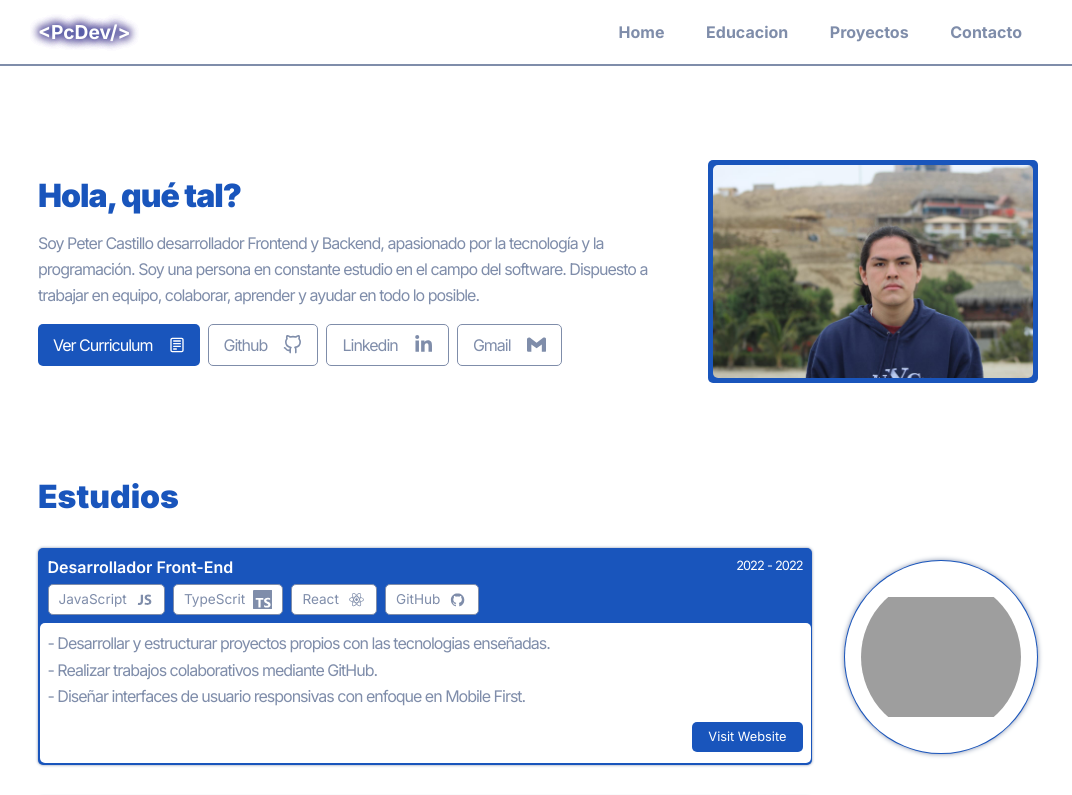
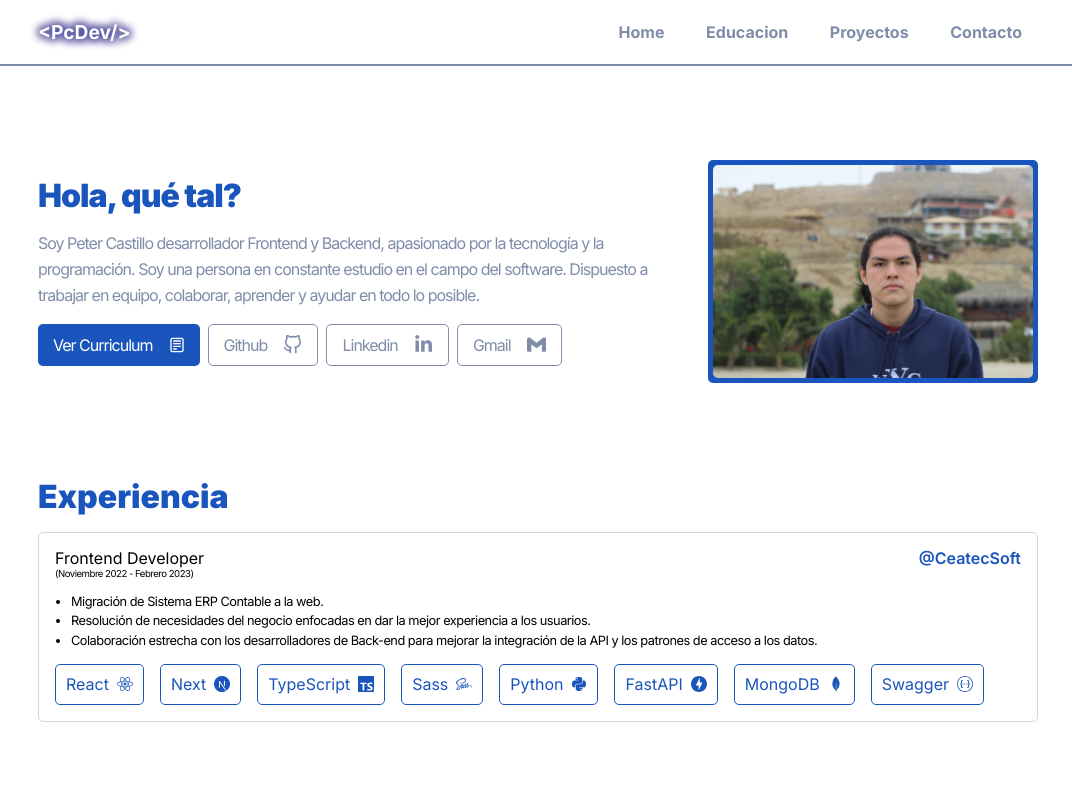
Before and after one commit to PeterCastillo/Portafolio, a React (Vite) app: page / in a window 1280 px wide. Shown: the top 795 px of the page, without its empty margins (102-1174 px from the left). Built offline with nearby package versions, Linux system fonts and the light colour scheme; grey boxes are pictures that could not be loaded.

Commit message:
Experiencie

```diff
--- /dev/null
+++ b/src/components/Experiencia.tsx
@@ -0,0 +1,95 @@
+import {
+  Contenedor,
+  ExperienciaContainer,
+  ExperienciaItem,
+  Tecs,
+  Title,
+  Type,
+} from "../style/experiencia";
+import {
+  SiNextdotjs,
+  SiTypescript,
+  SiMongodb,
+  SiSwagger,
+  SiFastapi,
+} from "react-icons/si";
+import { FaReact, FaSass, FaPython } from "react-icons/fa";
+
+const experiencia = [
+  {
+    puesto: "Frontend Developer",
+    empresa: "CeatecSoft",
+    link: "https://ceatec.com.pe/",
+    descripcion: [
+      "Migración de Sistema ERP Contable a la web.",
+      "Resolución de necesidades del negocio enfocadas en dar la mejor experiencia a los usuarios.",
+      "Colaboración estrecha con los desarrolladores de Back-end para mejorar la integración de la API y los patrones de acceso a los datos.",
+    ],
+    date: {
+      inicio: "Noviembre 2022",
+      fin: "Febrero 2023",
+    },
+    stack: [
+      {
+        name: "React",
+        logo: <FaReact />,
+      },
+      {
+        name: "Next",
+        logo: <SiNextdotjs />,
+      },
+      {
+        name: "TypeScript",
+        logo: <SiTypescript />,
+      },
+      {
+        name: "Sass",
+        logo: <FaSass />,
+      },
+      {
+        name: "Python",
+        logo: <FaPython />,
+      },
+      {
+        name: "FastAPI",
+        logo: <SiFastapi />,
+      },
+      {
+        name: "MongoDB",
+        logo: <SiMongodb />,
+      },
+      {
+        name: "Swagger",
+        logo: <SiSwagger />,
+      },
+    ],
+  },
+];
+
+const Experiencia = () => {
+  return (
+    <Contenedor>
+      <Title>Experiencia</Title>
+      <ExperienciaContainer>
+        {experiencia.map((item, index) => (
+          <ExperienciaItem>
+            <Type>
+              <div>
+                <span>{item.puesto}</span>
+                <span>{`(${item.date.inicio} - ${item.date.fin})`}</span>
+              </div>
+              <a href={item.link}>@{item.empresa}</a>
+            </Type>
+            <ul>{item.descripcion.map((item,i) => <li key={i}>{item}</li>)}</ul>
+            <Tecs>
+                {
+                    item.stack.map((tec,i) => <div><span>{tec.name}</span>{tec.logo}</div>)
+                }
+            </Tecs>
+          </ExperienciaItem>
+        ))}
+      </ExperienciaContainer>
+    </Contenedor>
+  );
+};
+export default Experiencia;
--- a/src/components/Footer.tsx
+++ b/src/components/Footer.tsx
@@ -4,6 +4,7 @@ const Footer = () => {
     return (
         <FooterContainer>
             <FooterText>Made with ❤️ by Peter</FooterText>
+            <FooterText>(UPDATED 12/04/2022)</FooterText>
         </FooterContainer>
     )
 }
--- a/src/components/Intro.tsx
+++ b/src/components/Intro.tsx
@@ -17,6 +17,7 @@ import { CgNotes } from "react-icons/cg";
 import Estudios from "./Estudios";
 import Habilidades from "./Habilidades";
 import Proyectos from "./Proyectos";
+import Experiencia from "./Experiencia";
 
 
 const Intro = () => {
@@ -53,6 +54,7 @@ const Intro = () => {
           <img src={peter} alt="Peter Castillo" />
         </Foto>
       </SeccionIntro>
+      <Experiencia/>
       <Estudios/>
       <Habilidades/>
       <Proyectos/>
--- /dev/null
+++ b/src/style/experiencia.tsx
@@ -0,0 +1,74 @@
+import styled from "styled-components";
+export const Contenedor = styled.div`
+  max-width: 1000px;
+  margin: auto;
+  font-family: "Inter", sans-serif;
+  margin-top: 5rem;
+  padding: 1rem;
+`;
+export const Title = styled.span`
+  font-size: 2rem;
+  align-self: flex-start;
+  font-weight: 900;
+  color: rgb(25, 85, 188);
+`;
+
+export const ExperienciaContainer = styled.div`
+  margin-top: 1rem;
+  display: flex;
+  gap: 1rem;
+`;
+export const ExperienciaItem = styled.div`
+flex: 1 1 30rem;
+  border: 1px solid #d6d6d6;
+  border-radius: 5px;
+  padding: 1rem;
+  ul {
+    padding: 0rem;
+    padding-left: 1rem;
+    display: flex;
+    flex-direction: column;
+    gap: 0.3rem;
+    li {
+        font-size: 0.8rem;
+        letter-spacing: -0.5px;
+    }
+  }
+`;
+export const Type = styled.div`
+  display: flex;
+  justify-content: space-between;
+  a {
+    text-decoration: none;
+    color: rgb(25, 85, 188);
+    font-weight: 600;
+    cursor: pointer;
+  }
+  div {
+    display: flex;
+    align-items: start;
+    flex-direction: column;
+    span {
+      &:last-child {
+        font-size: 0.6rem;
+        letter-spacing: -0.5px;
+      }
+    }
+  }
+`;
+
+export const Tecs = styled.div`
+display: flex;
+gap: 1rem;
+div {
+    display: flex;
+    gap: 0.5rem;
+    align-items: center;
+    border: solid 1px rgb(25, 85, 188);
+    padding: 10px;
+    border-radius: 5px;
+    color: rgb(25, 85, 188);
+    cursor: pointer;
+    user-select: none;
+}
+`
--- a/src/style/footer.tsx
+++ b/src/style/footer.tsx
@@ -4,11 +4,16 @@ export const  FooterContainer = styled.div`
     text-align: center;
     padding: 1rem;
     margin-top: 4rem;
+    display: flex;
+    flex-direction: column;
 `
 
 export const FooterText = styled.span`
-    font-size: 1.1rem;
+    font-size: 0.8rem;
     font-weight: bold;
-    font-family: 'Montserrat', sans-serif;
-    color: rgb(127, 141, 170);;
+    font-family: "Inter", sans-serif;
+    color: rgb(127, 141, 170);
+    &:last-child{
+        font-size: 0.5rem;
+    }
 `
--- a/src/style/proyecto.tsx
+++ b/src/style/proyecto.tsx
@@ -7,7 +7,7 @@ export const ProyectStyle = styled.div`
     gap: 1rem;
     /* flex-wrap: wrap; */
     color: rgb(73, 73, 73);
-    border: solid 1px rgb(127, 141, 170);
+    border: 1px solid #d6d6d6;
     /* -webkit-box-shadow: 0px 0px 10px 0px rgba(127,141,170,1);
     -moz-box-shadow: 0px 0px 10px 0px rgba(127,141,170,1);
     box-shadow: 0px 0px 10px 0px rgba(127,141,170,1);
```
